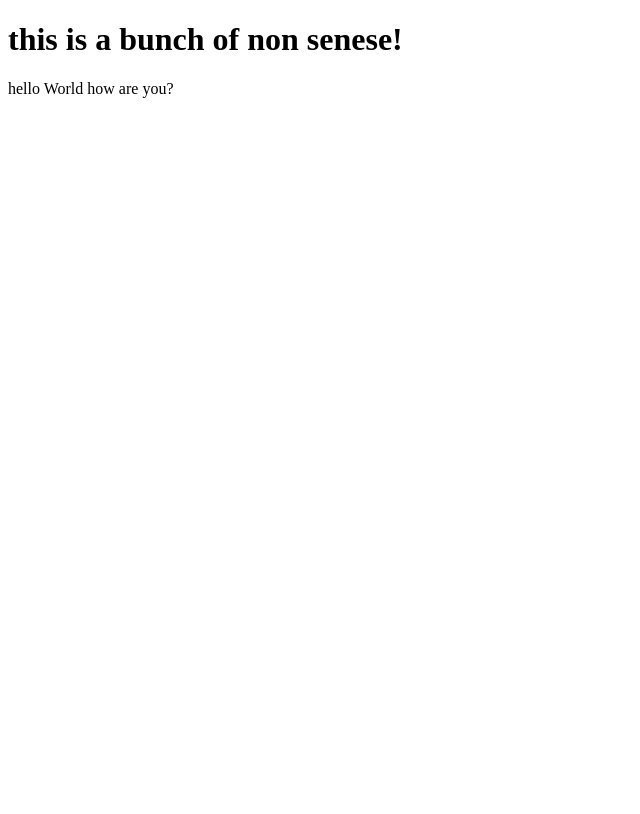
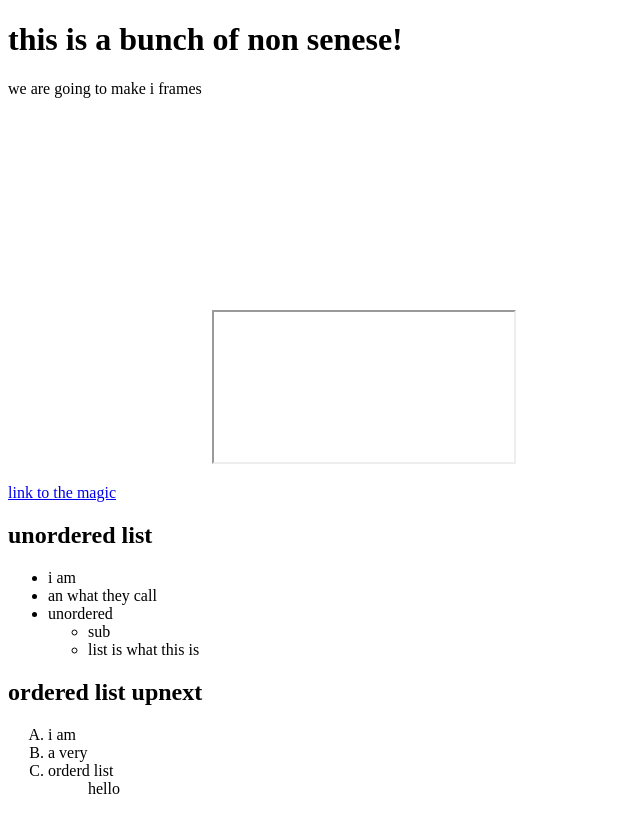
Before and after one commit to Crazy4now/learning, a plain HTML site: page index.html in a window 1280 px wide. Shown: the whole page, without its empty margins (0-640 px from the left). Drawn offline with Linux system fonts and the light colour scheme.

Commit message:
Update index.html

```diff
--- a/index.html
+++ b/index.html
@@ -8,6 +8,31 @@
 </head>
 <body>
     <h1>this is a bunch of non senese!</h1>
-    <p>hello World how are you?</p>
+    <p>we are going to make i frames</p>
+    <!--this makes a small box to add stuff to-->
+    <iframe src="C:\temp\testIndex.html" width="200px" height="350px" frameborder=".5"><p>this is a big ole test now go to sleep</p></iframe>
+<iframe name="myiframe" frameborder="1"></iframe>
+<p> <a href="https://www.accuweather.com/en/us/dothan/36301/november-weather/326698" target="myiframe">link to the magic</a></p>
+<h2>unordered list</h2>
+<ul>
+    <li>i am</li>
+    <li>an what they call</li>
+    <li>unordered
+        <ul>
+            <li>sub</li>
+            <li>list is what this is</li>
+        </ul>
+    </li>
+</ul>
+<h2>ordered list upnext</h2>
+<ol type ="A">
+    <li>i am</li>
+    <li>a very</li>
+    <li>orderd list
+        <ul>
+            hello
+        </ul>
+    </li>
+</ol>
 </body>
 </html>
```
